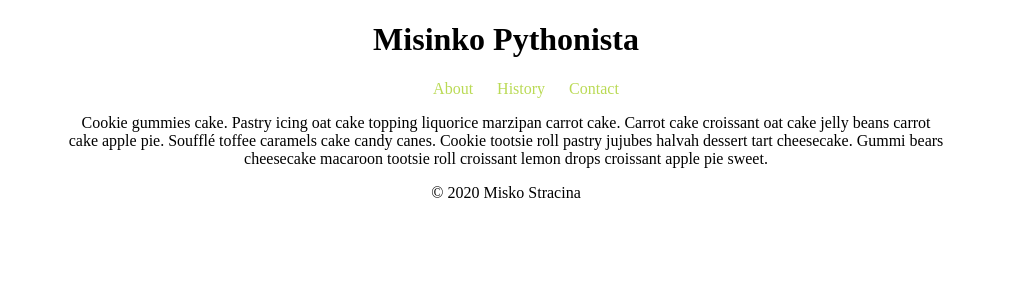
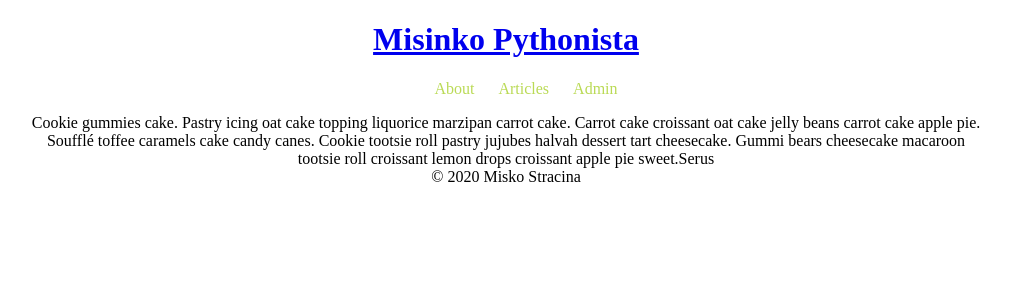
Before and after one commit to Mikidafi/flask_kurz, a Flask app: page / in a window 1280 px wide. Shown: the top 300 px of the page, without its empty margins (134-1145 px from the left). Run offline with Flask 2, Linux system fonts and the light colour scheme.

Commit message:
basic page layout and navigation

```diff
--- a/mdblog/app.py
+++ b/mdblog/app.py
@@ -10,3 +10,11 @@ def view_welcome_page():
 @app.route("/about/")
 def view_about():
     return render_template("about.jinja")
+
+@app.route("/articles/")
+def view_articles():
+    return render_template("articles.jinja")
+
+@app.route("/admin/")
+def view_admin():
+    return render_template("admin.jinja")
--- /dev/null
+++ b/mdblog/templates/_main.jinja
@@ -0,0 +1,34 @@
+<!DOCTYPE html>
+<html lang="en">
+<head>
+    <meta charset="UTF-8">
+    <meta name="viewport" content="width=device-width, initial-scale=1.0">
+    <link rel="stylesheet" href={{url_for("static", filename="css/main.css")}}>
+    <title>{% block title %} {% endblock %}</title>
+
+</head>
+<body>
+    <header>
+        <h1><a href="{{ url_for("view_welcome_page") }}">Misinko Pythonista</a></h1>
+    </header>
+
+    <nav>
+        <ul class="nav">
+            <li><a href="{{ url_for("view_about") }}">About</a></li>
+            <li><a href="{{ url_for("view_articles") }}">Articles</a></li>
+            <li><a href="{{ url_for("view_admin") }}">Admin</a></li>
+        </ul>
+    </nav>
+
+    <main>
+        {% block main %} {% endblock %}
+    </main>
+
+    <footer>
+        &#169; 2020 Misko Stracina
+    </footer>
+
+
+
+</body>
+</html>
--- /dev/null
+++ b/mdblog/templates/admin.jinja
@@ -0,0 +1,5 @@
+{% extends "_main.jinja" %}
+
+{% block title %} Welcome to admin page {% endblock %}
+
+{% block main %} Tu sa budes prihlasovat.  {% endblock %}
--- /dev/null
+++ b/mdblog/templates/articles.jinja
@@ -0,0 +1,5 @@
+{% extends "_main.jinja" %}
+
+{% block title %} Welcome to articles {% endblock %}
+
+{% block main %} Tu budu nejake artikle.  {% endblock %}
--- a/mdblog/templates/welcome_page.jinja
+++ b/mdblog/templates/welcome_page.jinja
@@ -1,36 +1,7 @@
-<!DOCTYPE html>
-<html lang="en">
-<head>
-    <meta charset="UTF-8">
-    <meta name="viewport" content="width=device-width, initial-scale=1.0">
-    <link rel="stylesheet" href={{url_for("static", filename="css/main.css")}}>
-    <title>Welcome</title>
+{% extends "_main.jinja" %}
 
-</head>
-<body>
-    <header>
-        <h1>Misinko Pythonista</h1>
-    </header>
+{% block title %} Welcome to Markdown blog {% endblock %}
 
-    <nav>
-        <ul class="nav">
-            <li><a href="#">About</a></li>
-            <li><a href="#">History</a></li>
-            <li><a href="#">Contact</a></li>
-        </ul>
-    </nav>
-
-    <main>
-        <blockquote>
-            Cookie gummies cake. Pastry icing oat cake topping liquorice marzipan carrot cake. Carrot cake croissant oat cake jelly beans carrot cake apple pie. Soufflé toffee caramels cake candy canes. Cookie tootsie roll pastry jujubes halvah dessert tart cheesecake. Gummi bears cheesecake macaroon tootsie roll croissant lemon drops croissant apple pie sweet.
-        </blockquote>
-    </main>
-
-    <footer>
-        &#169; 2020 Misko Stracina
-    </footer>
-
-
-
-</body>
-</html>
+{% block main %}
+Cookie gummies cake. Pastry icing oat cake topping liquorice marzipan carrot cake. Carrot cake croissant oat cake jelly beans carrot cake apple pie. Soufflé toffee caramels cake candy canes. Cookie tootsie roll pastry jujubes halvah dessert tart cheesecake. Gummi bears cheesecake macaroon tootsie roll croissant lemon drops croissant apple pie sweet.Serus
+{% endblock %}
```
Also changed, not shown: mdblog/templates/about.jinja (+5 -34 lines).
